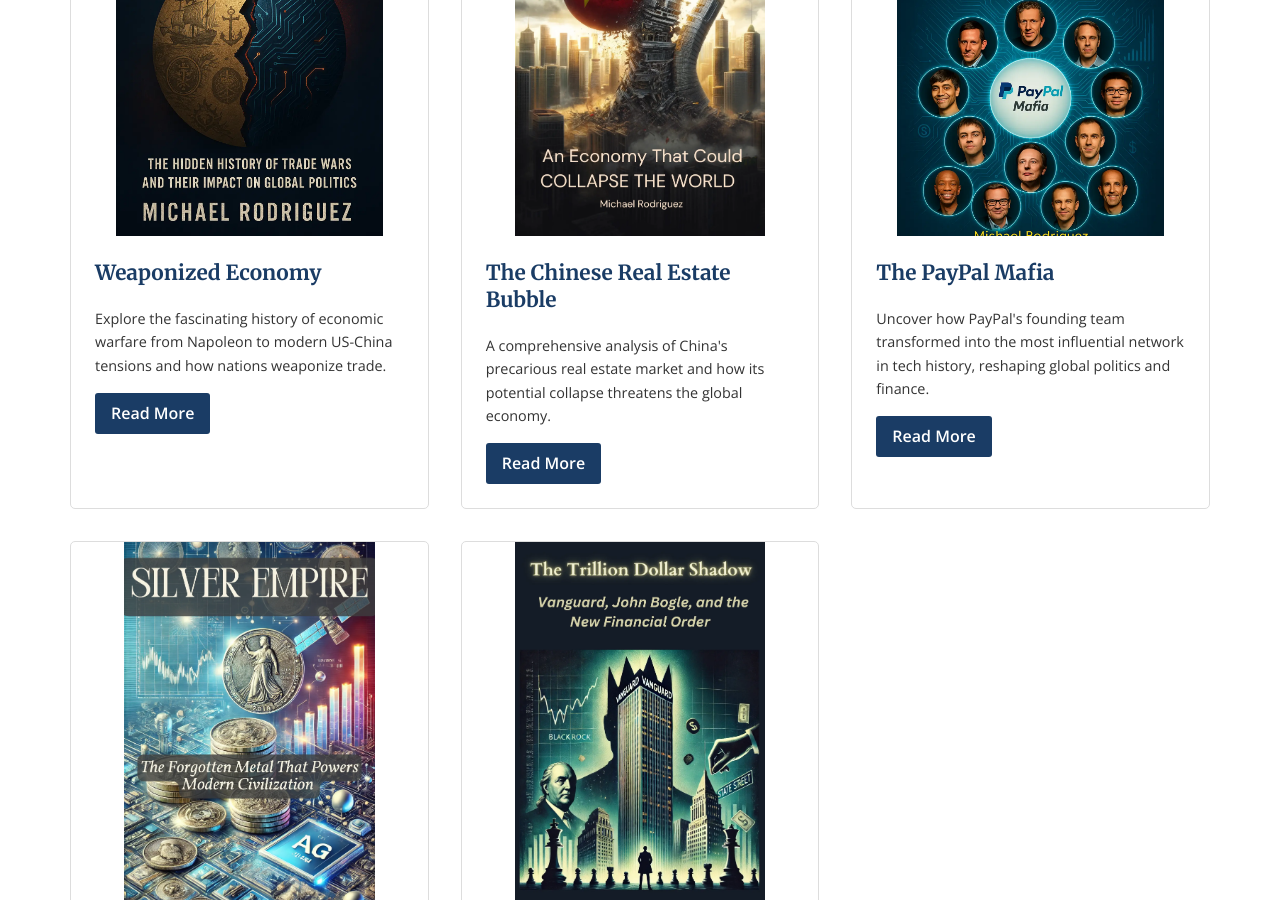
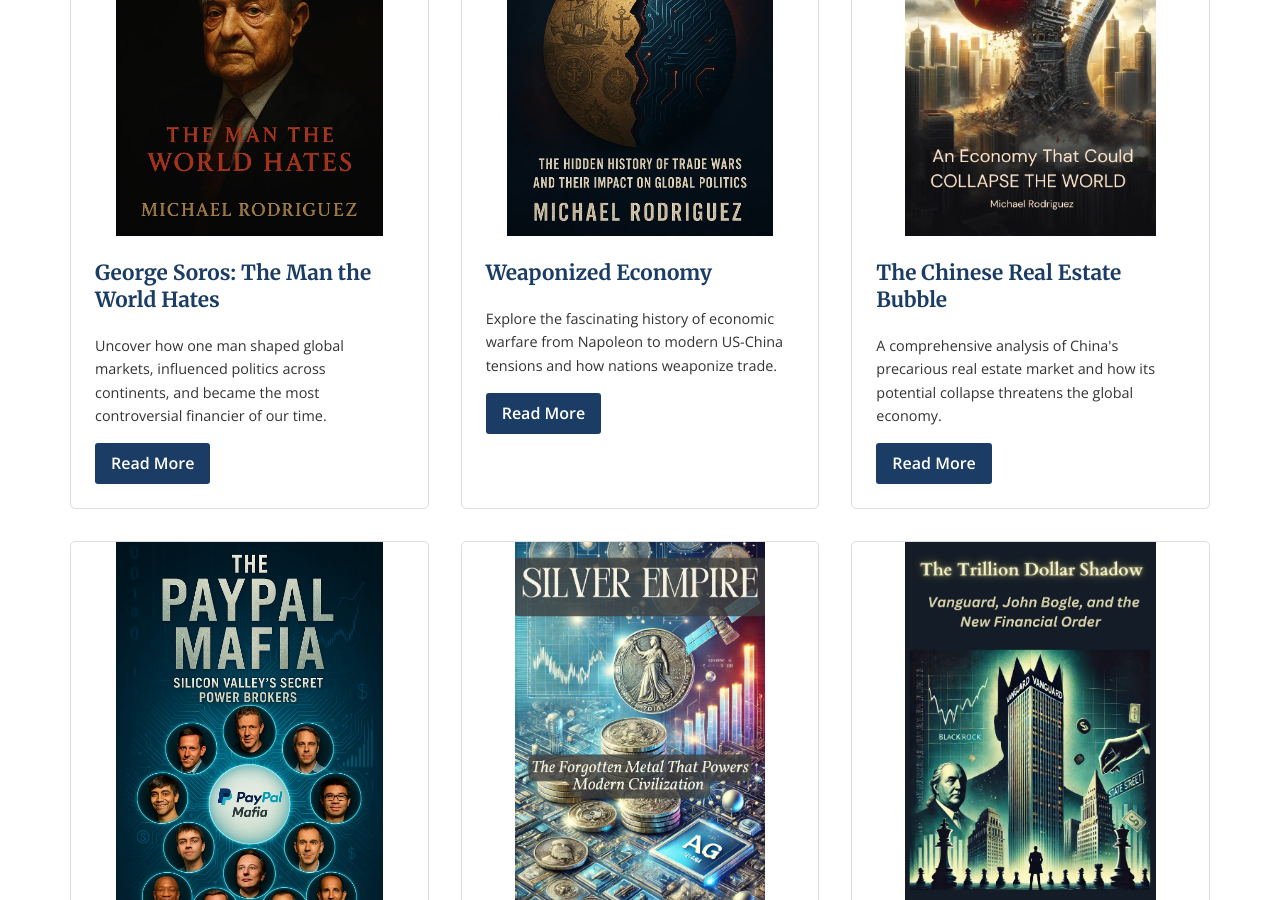
Before and after one commit to Zews123/michael-rodriguez-books, a Jekyll site: the page built from books/index.md, in a window 1280 px wide and 900 px high, scrolled down 429 px. Built offline with Jekyll 4.4.1, drawn with Linux system fonts in a browser that asks for light colours.

Commit message:
Update index.md

```diff
--- a/books/index.md
+++ b/books/index.md
@@ -9,6 +9,15 @@
 Dive into the complex world of global economics, financial markets, and power structures through Michael Rodriguez's insightful and meticulously researched books.
 
 <div class="book-grid">
+  <div class="book-card">
+    <img src="{{ site.baseurl }}/assets/images/George-Soros-Book-Cover.webp" alt="George Soros Book Cover" style="width: 100%; height: auto; max-height: 400px; object-fit: contain;">
+    <div class="book-card-content">
+      <h3>George Soros: The Man the World Hates</h3>
+      <p>Uncover how one man shaped global markets, influenced politics across continents, and became the most controversial financier of our time.</p>
+      <a href="{{ site.baseurl }}/books/george-soros" class="btn">Read More</a>
+    </div>
+  </div>
+
   <div class="book-card">
     <img src="{{ site.baseurl }}/assets/images/Weaponized_Economy.webp" alt="Weaponized Economy Book Cover" style="width: 100%; height: auto; max-height: 400px; object-fit: contain;">
     <div class="book-card-content">
```
